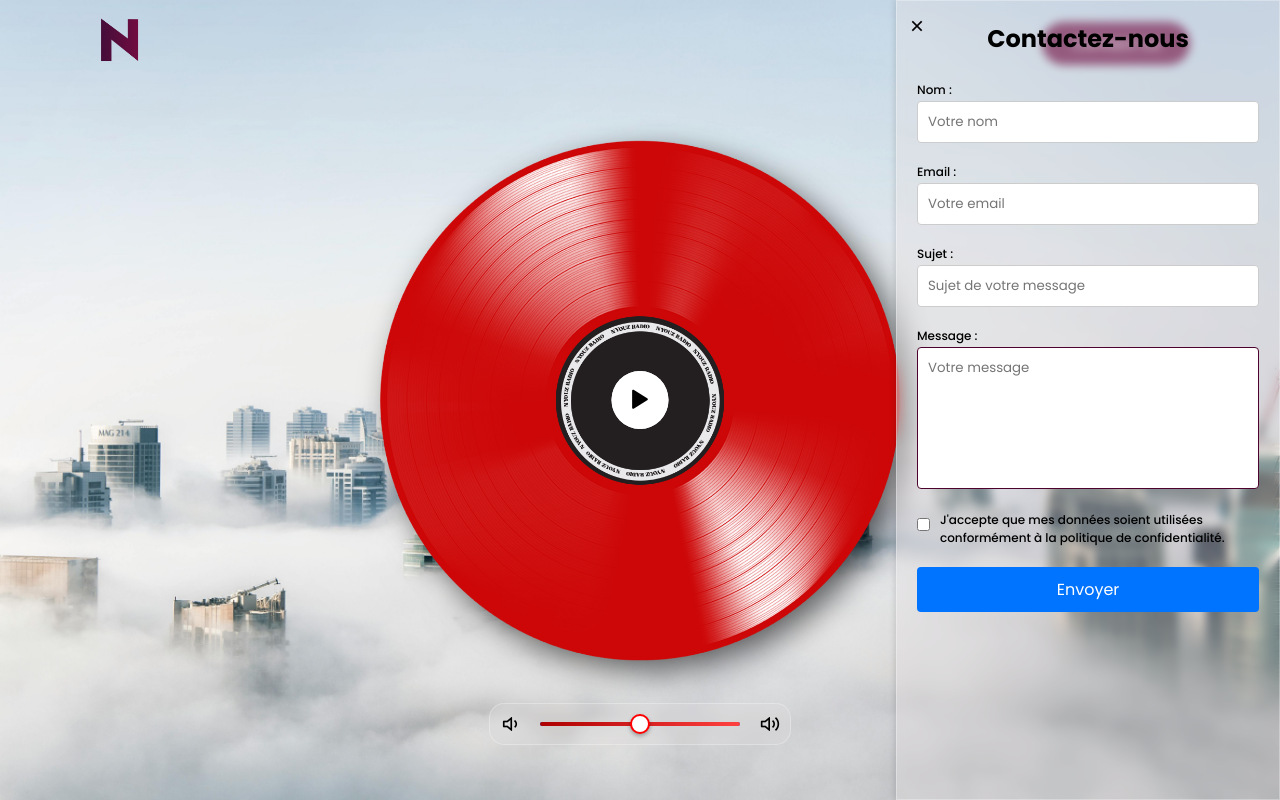
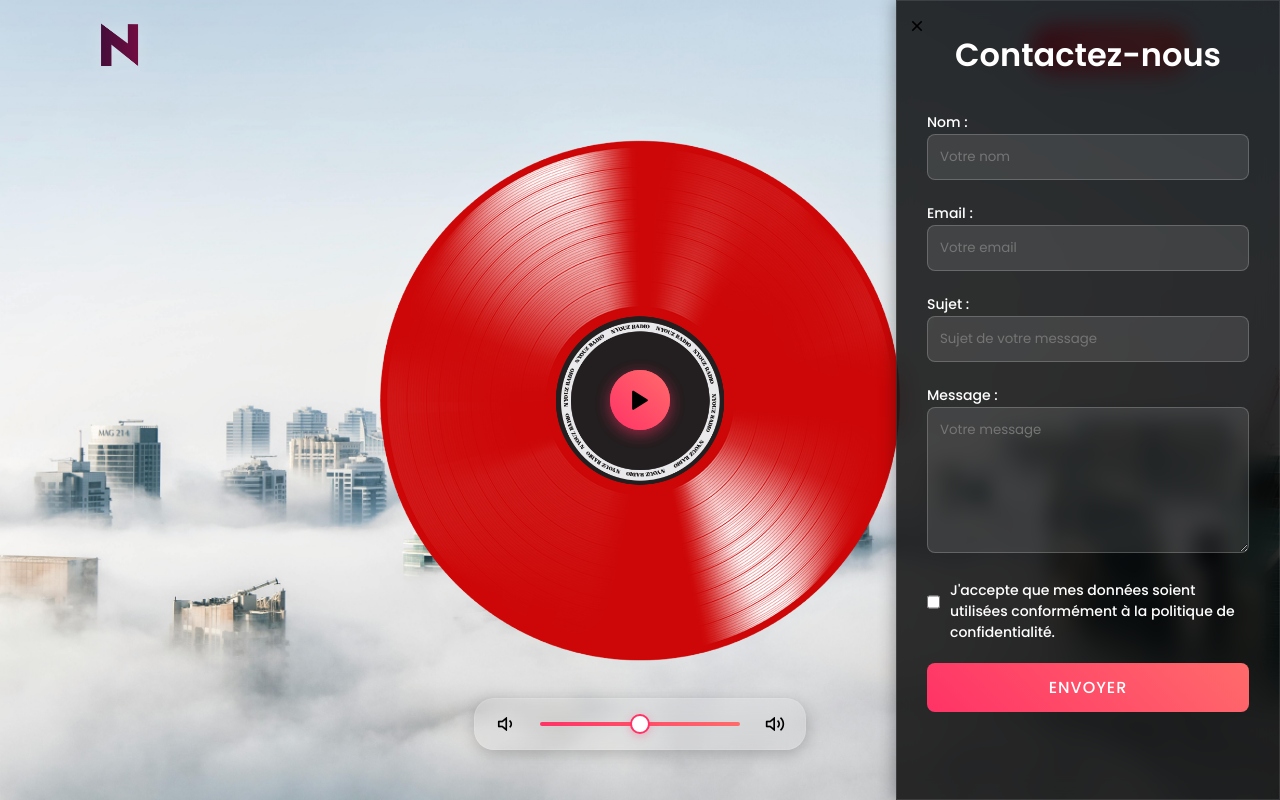
Before and after one commit to carlbredly/nyouzradio, a plain HTML site: page index.html in a window 1280 px wide. Both pictures are taken after a click on the link "Contact Us". Drawn offline with nearby package versions, Linux system fonts and the light colour scheme; a web font is replaced by a local one.

Commit message:
Add files via upload

```diff
--- a/index.html
+++ b/index.html
@@ -37,16 +37,6 @@
     <meta name="twitter:title" content="Nyouz Radio">
     <meta name="twitter:description" content="Écoutez Nyouz Radio, vos émissions en streaming, à tout moment, en ligne.">
     <meta name="twitter:image" content="src/nyouznet.jpg">
-    <!-- Google tag (gtag.js) -->
-    <!-- Google tag (gtag.js) -->
-    <script async src="https://www.googletagmanager.com/gtag/js?id=G-Z1L6MTSE6M"></script>
-    <script>
-      window.dataLayer = window.dataLayer || [];
-      function gtag(){dataLayer.push(arguments);}
-      gtag('js', new Date());
-
-      gtag('config', 'G-Z1L6MTSE6M');
-    </script>
 
 
     <title>Nyouz Radio</title>
@@ -102,9 +92,9 @@
                   <textarea id="message" name="message" rows="6" placeholder="Votre message" required></textarea>
 
                   <!-- RGPD -->
-                  <div style="display: flex; align-items: center; margin-bottom: 15px;">
+                  <div class="checkbox-container">
                     <input type="checkbox" id="gdpr" name="gdpr" required>
-                    <label for="gdpr" style="margin-left: 10px;">J'accepte que mes données soient utilisées conformément à la politique de confidentialité.</label>
+                    <label for="gdpr">J'accepte que mes données soient utilisées conformément à la politique de confidentialité.</label>
                   </div>
 
                   <!-- Bouton d'envoi -->
--- a/style.css
+++ b/style.css
@@ -17,21 +17,29 @@ button {
 }
 
 body {
+    background: linear-gradient(135deg, #1a1a1a 0%, #4a4a4a 100%);
     background-size: cover;
     background-position: center;
     transition: background-image 1s ease-in-out;
     height: 100vh;
     margin: 0;
     overflow: hidden;
+    color: white;
 }
 
 .logo {
     display: block;
     width: 70px;
+    transition: transform 0.3s ease;
+}
+
+.logo:hover {
+    transform: scale(1.1);
 }
 
 .logo img {
     width: 60px;
+    filter: drop-shadow(0 0 10px rgba(255, 255, 255, 0.3));
 }
 
 header {
@@ -40,25 +48,26 @@ header {
     left: 0;
     width: 100%;
     display: flex;
-    padding: 10px 7%;
+    padding: 15px 7%;
     align-items: center;
     justify-content: space-between;
     transition: all 0.5s ease;
-
     z-index: 1000;
 }
 
 .left a {
-    padding: 10px 30px;
-    background-color: rgb(95, 2, 62);
+    padding: 12px 35px;
+    background: linear-gradient(45deg, #ff3366, #ff6b6b);
     border-radius: 25px;
     transition: all 0.3s ease;
-    color: aliceblue;
+    color: white;
+    font-weight: 500;
+    box-shadow: 0 4px 15px rgba(255, 51, 102, 0.3);
 }
 
 .left a:hover {
-    border: none;
-    box-shadow: 5px 5px 8px rgba(0, 0, 0, 0.308);
+    transform: translateY(-2px);
+    box-shadow: 0 6px 20px rgba(255, 51, 102, 0.4);
 }
 
 .player {
@@ -72,36 +81,44 @@ header {
 
 .player img {
     width: 65vh;
-    border-radius: 15px; /* Arrondir les coins */
-    filter: drop-shadow(10px 10px 15px rgba(0, 0, 0, 0.567)); /* Ombre en tenant compte des transparences */
+    border-radius: 20px;
+    filter: drop-shadow(0 0 30px rgba(255, 255, 255, 0.2));
+    transition: transform 0.3s ease;
+}
+
+.player img:hover {
+    transform: scale(1.02);
 }
 
 #stop, #play {
-    background-color: rgb(255, 255, 255); /* Blue background */
-    border: none; /* Remove borders */
-    color: white; /* White text */
-    padding: 10px 16px; /* Some padding */
-    font-size: 25px; /* Set a font size */
-    cursor: pointer; /* Mouse pointer on hover */
+    background: linear-gradient(45deg, #ff3366, #ff6b6b);
+    border: none;
+    color: white;
+    padding: 15px;
+    font-size: 25px;
+    cursor: pointer;
     position: absolute;
     top: 50%;
     left: 50%;
     transform: translate(-50%, -50%);
     border-radius: 50%;
+    width: 60px;
+    height: 60px;
+    display: flex;
     align-items: center;
     justify-content: center;
+    box-shadow: 0 4px 15px rgba(255, 51, 102, 0.3);
+    transition: all 0.3s ease;
 }
 
-#stop, #play i {
-    align-items: center;
-    justify-content: center;
+#stop:hover, #play:hover {
+    transform: translate(-50%, -50%) scale(1.1);
+    box-shadow: 0 6px 20px rgba(255, 51, 102, 0.4);
 }
-
-
 
 .gaincontainer {
     display: flex;
-    column-gap: 10px;
+    column-gap: 15px;
     position: absolute;
     top: 90.5%;
     left: 50%;
@@ -110,34 +127,37 @@ header {
     transition: all 0.5s ease;
     align-items: center;
     justify-content: center;
-    backdrop-filter: blur(5px);
-    -webkit-backdrop-filter: blur(5px);
-    border: 1px solid rgba(255, 255, 255, 0.3);
-    background: rgba(231, 228, 228, 0.186);
-    border-radius: 15px;
-    padding: 5px 10px;
+    backdrop-filter: blur(10px);
+    -webkit-backdrop-filter: blur(10px);
+    border: 1px solid rgba(255, 255, 255, 0.1);
+    background: rgba(255, 255, 255, 0.1);
+    border-radius: 20px;
+    padding: 10px 20px;
+    box-shadow: 0 4px 15px rgba(0, 0, 0, 0.2);
 }
+
 .icon, .icondwat {
     font-size: 20px;
-    align-items: center;
-    justify-content: center;
-
+    color: white;
+    transition: transform 0.3s ease;
 }
 
+.icon:hover, .icondwat:hover {
+    transform: scale(1.2);
+}
 
 input[type=range] {
     -webkit-appearance: none;
     outline: none;
     width: 200px;
     height: 4px;
-    background: #007BFF;
+    background: transparent;
     border-radius: 5px;
-    transition: background 0.3s ease-in-out;
-
+    transition: all 0.3s ease;
 }
 
 input[type=range]::-webkit-slider-runnable-track {
-    background: linear-gradient(90deg, #ad0000 0%, #ff4040 100%);
+    background: linear-gradient(90deg, #ff3366 0%, #ff6b6b 100%);
     height: 4px;
     border-radius: 5px;
 }
@@ -147,117 +167,115 @@ input[type=range]::-webkit-slider-thumb {
     appearance: none;
     width: 20px;
     height: 20px;
-    background: #ffffff; /* Couleur du curseur */
-    border: 2px solid #ff0000; /* Bordure du curseur */
-    border-radius: 50%; /* Curseur rond */
-    cursor: pointer; /* Indique que c'est cliquable */
-    box-shadow: 0px 2px 4px rgba(0, 0, 0, 0.304); /* Effet d'ombre */
-    transition: transform 0.2s ease-in-out, background 0.2s ease-in-out;
-    margin-top: -8px; /* Décale le curseur vers le haut pour l'aligner avec la barre */
+    background: white;
+    border: 2px solid #ff3366;
+    border-radius: 50%;
+    cursor: pointer;
+    box-shadow: 0 2px 10px rgba(255, 51, 102, 0.3);
+    transition: all 0.3s ease;
+    margin-top: -8px;
 }
 
-/* Effet de hover et focus sur le curseur */
-input[type="range"]::-webkit-slider-thumb:hover,
-input[type="range"]::-webkit-slider-thumb:focus {
-    transform: scale(1.2); /* Agrandit légèrement */
-    background: #ff0000; /* Change la couleur */
+input[type="range"]::-webkit-slider-thumb:hover {
+    transform: scale(1.2);
+    background: #ff3366;
 }
 
-input[type="range"]::-ms-track {
-    background: linear-gradient(90deg, #007BFF 0%, #00C6FF 100%);
-    height: 8px;
-    border-radius: 5px;
-    border: none;
-}
-
-.kontak{
+.kontak {
     max-width: 60%;
     width: 30%;
-    padding: 20px;
+    padding: 30px;
     position: absolute;
     top: 0;
     right: 0;
     height: 100vh;
-
-    backdrop-filter: blur(5px);
-    -webkit-backdrop-filter: blur(5px);
-    border: 1px solid rgba(255, 255, 255, 0.3);
-    background: rgba(231, 228, 228, 0.397);
+    backdrop-filter: blur(10px);
+    -webkit-backdrop-filter: blur(10px);
+    border: 1px solid rgba(255, 255, 255, 0.1);
+    background: rgba(0, 0, 0, 0.8);
     z-index: 1001;
     display: flex;
     flex-direction: column;
     align-items: center;
-    box-shadow: -2px 0 5px rgba(0, 0, 0, 0.1);
+    box-shadow: -2px 0 15px rgba(0, 0, 0, 0.3);
     overflow: scroll;
     scrollbar-width: none;
-    transition: ease-in-out 0.7s;
+    transition: all 0.7s ease-in-out;
 }
+
 .kontak::-webkit-scrollbar {
     width: 8px;
 }
+
 .kontak::-webkit-scrollbar-thumb {
-    background: rgba(0, 0, 0, 0.5);
+    background: rgba(255, 255, 255, 0.2);
     border-radius: 4px;
 }
 
 h1 {
     text-align: center;
-    color: #000000;
-    font-size: 1.5em;
-    margin-bottom: 20px;
+    color: white;
+    font-size: 2em;
+    margin-bottom: 30px;
+    font-weight: 600;
 }
+
 label {
     align-self: flex-start;
-    margin-bottom: 5px;
-    font-size: 12px;
+    margin-bottom: 8px;
+    font-size: 14px;
     font-weight: 500;
-    color: #000000;
+    color: white;
 }
-textarea{
+
+.kontak input, .kontak textarea {
     width: 100%;
-    padding: 10px;
-    margin-bottom: 15px;
-    border: 1px solid #4c022c;
-    border-radius: 4px;
+    padding: 12px;
+    margin-bottom: 20px;
+    border: 1px solid rgba(255, 255, 255, 0.2);
+    border-radius: 8px;
+    background: rgba(255, 255, 255, 0.1);
+    color: white;
+    transition: all 0.3s ease;
 }
-.kontak input{
-    width: 100%;
-    padding: 10px;
-    margin-bottom: 15px;
-    border: 1px solid #ccc;
-    border-radius: 4px;
+
+.kontak input:focus, .kontak textarea:focus {
+    outline: none;
+    border-color: #ff3366;
+    background: rgba(255, 255, 255, 0.15);
 }
-  textarea {
-    resize: none;
-  }
-  input[type="checkbox"] {
-    width: auto;
-  }
+
 .voye {
     width: 100%;
-    background-color: #0073ff;
+    background: linear-gradient(45deg, #ff3366, #ff6b6b);
     color: white;
     border: none;
     cursor: pointer;
-    transition: background-color 0.3s;
-    padding: 10px;
-    border-radius: 4px;
+    transition: all 0.3s ease;
+    padding: 12px;
+    border-radius: 8px;
+    font-weight: 500;
+    text-transform: uppercase;
+    letter-spacing: 1px;
 }
+
 .voye:hover {
-    background-color: #00a2ff;
+    transform: translateY(-2px);
+    box-shadow: 0 4px 15px rgba(255, 51, 102, 0.4);
 }
+
 .note {
     font-size: 0.9em;
     color: #666;
 }
-.volin{
+
+.volin {
     width: 100%;
     padding: 10px;
     display: flex;
     align-items: center;
     justify-content: center;
 }
-
 
 #disk {
     transition: transform 0.2s linear;
@@ -266,30 +284,14 @@ textarea{
 #disk.rotation {
     animation: spin 5s linear infinite;
 }
-.icon, .icondwat{
-    font-size: 20px;
-    align-items: center;
-    justify-content: center;
 
-
-}
-.femen{
+.femen {
     position: absolute;
     left: 0;
-    top:0;
+    top: 0;
     padding: 10px;
     font-size: 20px;
 }
-
-
-
-
-
-
-
-
-
-
 
 @keyframes spin {
     from {
@@ -306,16 +308,17 @@ textarea{
     }
 
     .player img {
-        width: 50vw; /* Adaptation pour petits écrans */
+        width: 50vw;
     }
 
     input[type=range] {
-        width: 150px; /* Ajustement de la largeur pour petits écrans */
+        width: 150px;
     }
-    .kontak{
-        width: 60%;
+    .kontak {
+        width: 100%;
+        max-width: 100%;
     }
-    body{
+    body {
         overflow: hidden;
     }
 }
@@ -326,7 +329,7 @@ textarea{
     }
 
     .player img {
-        width: 80vw; /* Adaptation pour petits écrans */
+        width: 80vw;
     }
 
     .logo img {
@@ -341,12 +344,48 @@ textarea{
         top: 85.5%;
     }
     input[type=range] {
-        width: 120px; /* Réduction de la largeur du curseur pour les écrans très petits */
+        width: 120px;
     }
-    .kontak{
-        width: 78%;
+    .kontak {
+        width: 100%;
+        max-width: 100%;
+        padding: 20px;
     }
-    body{
+    body {
         overflow: hidden;
     }
 }
+
+.kontak input[type="checkbox"] {
+    width: 18px;
+    height: 18px;
+    margin-right: 10px;
+    cursor: pointer;
+    accent-color: #ff3366;
+    border: 2px solid rgba(255, 255, 255, 0.2);
+    border-radius: 4px;
+    background: rgba(255, 255, 255, 0.1);
+    transition: all 0.3s ease;
+}
+
+.kontak input[type="checkbox"]:checked {
+    background: #ff3366;
+    border-color: #ff3366;
+}
+
+.kontak input[type="checkbox"]:hover {
+    border-color: #ff3366;
+}
+
+.kontak .checkbox-container {
+    display: flex;
+    align-items: center;
+    margin-bottom: 20px;
+    font-size: 14px;
+    color: white;
+}
+
+.kontak .checkbox-container label {
+    margin: 0;
+    cursor: pointer;
+}
```
Also changed, not shown: contact.html (added). Lines whose indentation alone changed are shown as unchanged.
